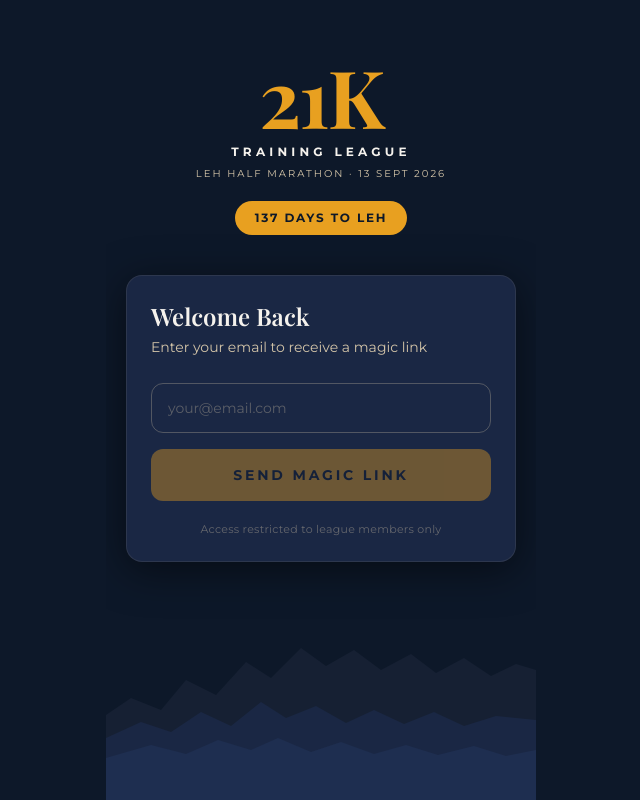
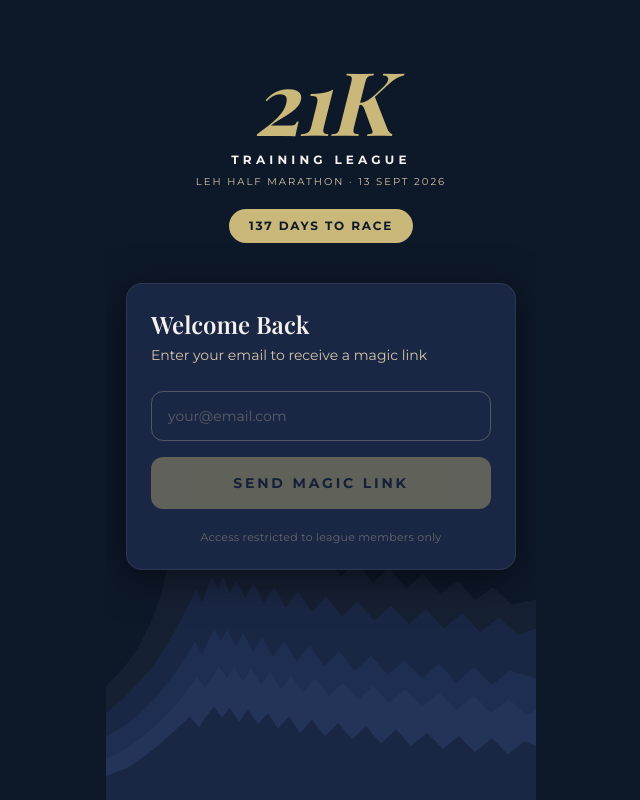
Before and after one commit to yash199746-star/21k-training-league, a Next.js app: page /login in a window 1280 px wide. Shown: the whole page, without its empty margins (319-959 px from the left). Built offline with nearby package versions, Linux system fonts and the light colour scheme; a web font is replaced by a local one.

Commit message:
Refined design - champagne gold, italic 21K, dramatic mountains

```diff
--- a/src/app/globals.css
+++ b/src/app/globals.css
@@ -11,7 +11,7 @@
   --navy-deep: #0D1829;
   --stone: #F5F2ED;
   --himalayan: #4A7C59;
-  --saffron: #E8A020;
+  --gold: #C9B87A;
 
   --background: #1A2744;
   --foreground: #F5F2ED;
--- a/src/app/login/error.tsx
+++ b/src/app/login/error.tsx
@@ -19,7 +19,7 @@ export default function LoginError({
       padding: "24px",
       fontFamily: "monospace",
     }}>
-      <p style={{ color: "#E8A020", fontWeight: "bold", marginBottom: "12px" }}>
+      <p style={{ color: "#C9B87A", fontWeight: "bold", marginBottom: "12px" }}>
         Runtime error — paste this into Claude:
       </p>
       <pre style={{
@@ -41,7 +41,7 @@ export default function LoginError({
       <button
         onClick={reset}
         style={{
-          backgroundColor: "#E8A020",
+          backgroundColor: "#C9B87A",
           color: "#0D1829",
           border: "none",
           padding: "10px 24px",
--- a/src/app/login/page.tsx
+++ b/src/app/login/page.tsx
@@ -12,25 +12,35 @@ function MountainSilhouette() {
   return (
     <div className="absolute bottom-0 left-0 right-0 pointer-events-none select-none">
       <svg
-        viewBox="0 0 430 220"
+        viewBox="0 0 430 280"
         xmlns="http://www.w3.org/2000/svg"
         preserveAspectRatio="none"
-        className="w-full"
+        style={{ width: "100%", height: "38vh", display: "block" }}
       >
-        {/* Back range — barely lighter than navy-deep */}
+        {/* Layer 1 — furthest back, tallest dramatic peaks */}
         <path
-          d="M0 220 L0 135 L25 118 L55 130 L80 100 L110 115 L140 82 L165 98 L195 68 L220 86 L248 70 L275 90 L305 74 L330 93 L358 78 L385 96 L410 84 L430 90 L430 220 Z"
+          d="M0 280 L0 175 L18 158 L32 140 L44 118 L54 94 L61 68 L67 42 L72 18 L76 4 L80 16 L84 6 L88 22 L93 10 L98 28 L104 14 L109 34 L115 20 L121 42 L128 28 L136 50 L145 35 L156 58 L167 43 L180 64 L193 50 L206 70 L220 56 L235 74 L251 60 L267 80 L283 66 L300 85 L317 72 L334 90 L352 78 L369 96 L387 84 L406 100 L430 95 L430 280 Z"
           fill="#162033"
         />
-        {/* Mid range */}
+        {/* Layer 2 */}
         <path
-          d="M0 220 L0 158 L35 142 L65 152 L95 132 L125 146 L155 122 L180 138 L210 126 L240 143 L268 130 L298 144 L328 132 L358 146 L390 136 L430 140 L430 220 Z"
+          d="M0 280 L0 200 L16 188 L30 174 L44 160 L56 144 L67 128 L76 112 L84 98 L90 86 L96 98 L101 86 L106 74 L112 86 L117 74 L124 90 L130 77 L139 94 L147 80 L158 98 L168 84 L180 103 L192 88 L206 107 L220 92 L236 111 L252 97 L268 115 L285 101 L303 118 L320 104 L338 122 L356 108 L374 125 L393 112 L412 128 L430 122 L430 280 Z"
           fill="#1A2744"
         />
-        {/* Front range — closest, shortest */}
+        {/* Layer 3 — mid range */}
         <path
-          d="M0 220 L0 178 L45 165 L80 174 L112 160 L145 170 L172 158 L205 172 L235 162 L268 174 L300 165 L332 175 L368 166 L400 176 L430 170 L430 220 Z"
+          d="M0 280 L0 222 L18 212 L34 200 L48 187 L61 173 L72 159 L81 146 L89 134 L96 146 L102 134 L108 122 L115 134 L121 123 L130 138 L137 126 L147 143 L156 130 L167 148 L178 134 L191 152 L204 138 L218 157 L233 143 L249 161 L265 147 L282 165 L298 151 L316 168 L333 154 L350 172 L368 158 L386 174 L404 161 L430 168 L430 280 Z"
           fill="#1E2E50"
+        />
+        {/* Layer 4 — closer range */}
+        <path
+          d="M0 280 L0 242 L20 233 L36 222 L50 211 L63 199 L74 188 L83 177 L91 167 L99 177 L106 167 L113 157 L121 168 L128 157 L137 171 L145 159 L155 174 L164 162 L175 178 L185 165 L197 181 L209 168 L223 184 L237 172 L252 188 L267 175 L283 191 L299 178 L316 194 L333 181 L350 197 L368 184 L385 200 L403 187 L420 202 L430 197 L430 280 Z"
+          fill="#243358"
+        />
+        {/* Layer 5 — foreground, closest, shortest but jagged */}
+        <path
+          d="M0 280 L0 258 L22 250 L38 240 L52 230 L64 220 L75 211 L84 203 L93 213 L100 203 L108 194 L116 204 L124 195 L133 208 L142 197 L152 210 L162 200 L172 214 L183 203 L194 218 L206 206 L219 221 L232 209 L246 224 L260 212 L275 228 L290 215 L305 230 L321 218 L337 233 L353 221 L369 236 L386 223 L402 238 L418 226 L430 230 L430 280 Z"
+          fill="#1A2744"
         />
       </svg>
     </div>
@@ -77,7 +87,10 @@ export default function LoginPage() {
 
         {/* Logo */}
         <div className="flex flex-col items-center mb-5">
-          <h1 className="font-playfair text-[80px] font-bold text-saffron leading-none tracking-tight">
+          <h1
+            className="font-playfair italic font-bold leading-none tracking-tight"
+            style={{ fontSize: "88px", color: "#C9B87A" }}
+          >
             21K
           </h1>
           <p className="font-sans text-xs font-bold tracking-[0.35em] text-stone uppercase mt-2">
@@ -114,7 +127,7 @@ export default function LoginPage() {
                   }}
                   placeholder="your@email.com"
                   autoComplete="email"
-                  className="w-full bg-transparent border border-sand/30 rounded-xl px-4 py-3.5 text-stone font-sans text-sm placeholder:text-sand/35 focus:outline-none focus:border-saffron focus:ring-1 focus:ring-saffron/30 transition-all"
+                  className="w-full bg-transparent border border-sand/30 rounded-xl px-4 py-3.5 text-stone font-sans text-sm placeholder:text-sand/35 focus:outline-none focus:border-gold focus:ring-1 focus:ring-gold/30 transition-all"
                   disabled={loading}
                 />
 
@@ -125,7 +138,7 @@ export default function LoginPage() {
                 <button
                   type="submit"
                   disabled={loading || !email.trim()}
-                  className="w-full bg-saffron text-navy-deep font-sans font-bold text-sm tracking-[0.2em] uppercase py-4 rounded-xl disabled:opacity-40 disabled:cursor-not-allowed transition-opacity active:scale-[0.98]"
+                  className="w-full bg-gold text-navy-deep font-sans font-bold text-sm tracking-[0.2em] uppercase py-4 rounded-xl disabled:opacity-40 disabled:cursor-not-allowed transition-opacity active:scale-[0.98]"
                 >
                   {loading ? "Sending…" : "Send Magic Link"}
                 </button>
@@ -157,7 +170,7 @@ export default function LoginPage() {
               <p className="font-sans text-sm text-sand leading-relaxed">
                 Magic link sent to
               </p>
-              <p className="font-sans text-sm font-semibold text-saffron mt-1 break-all">
+              <p className="font-sans text-sm font-semibold text-gold mt-1 break-all">
                 {email}
               </p>
               <p className="font-sans text-xs text-sand/40 mt-5 leading-relaxed">
--- a/src/components/BottomNav.tsx
+++ b/src/components/BottomNav.tsx
@@ -73,12 +73,12 @@ export default function BottomNav() {
               href={tab.href}
               className="flex flex-col items-center gap-0.5 flex-1 py-2"
             >
-              <span className={active ? "text-saffron" : "text-sand/50"}>
+              <span className={active ? "text-gold" : "text-sand/50"}>
                 {tab.icon(active)}
               </span>
               <span
                 className={`text-[9px] font-semibold tracking-wide uppercase font-sans ${
-                  active ? "text-saffron" : "text-sand/50"
+                  active ? "text-gold" : "text-sand/50"
                 }`}
               >
                 {tab.label}
--- a/src/components/CountdownPill.tsx
+++ b/src/components/CountdownPill.tsx
@@ -16,7 +16,7 @@ export default function CountdownPill() {
 
   return (
     <div style={{
-      backgroundColor: '#E8A020',
+      backgroundColor: '#C9B87A',
       color: '#0D1829',
       fontFamily: 'Montserrat, sans-serif',
       fontWeight: 700,
@@ -26,7 +26,7 @@ export default function CountdownPill() {
       borderRadius: '999px',
       display: 'inline-block'
     }}>
-      {days} DAYS TO LEH
+      {days} DAYS TO RACE
     </div>
   )
 }
--- a/tailwind.config.ts
+++ b/tailwind.config.ts
@@ -15,7 +15,7 @@ const config: Config = {
         "navy-deep": "#0D1829",
         stone: "#F5F2ED",
         himalayan: "#4A7C59",
-        saffron: "#E8A020",
+        gold: "#C9B87A",
       },
       fontFamily: {
         sans: ["Montserrat", "sans-serif"],
```
